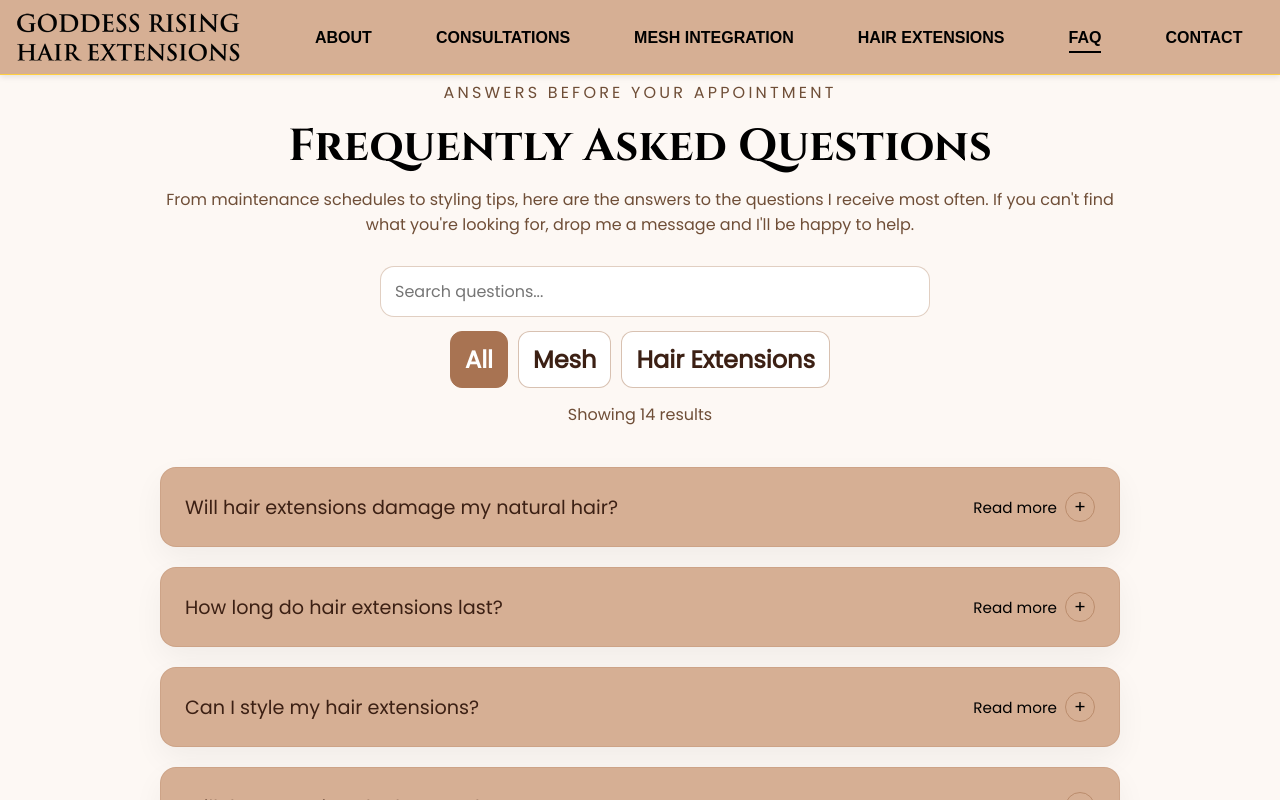
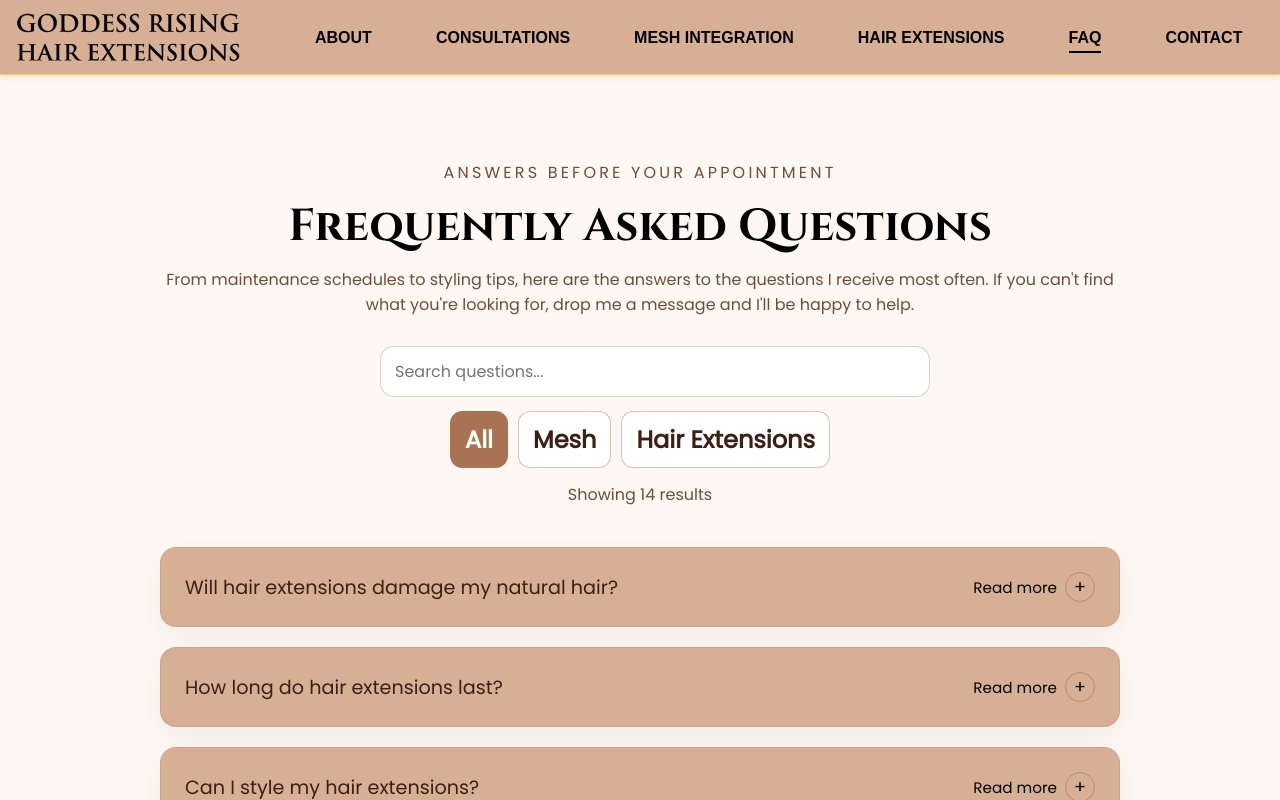
Before and after one commit to mr-aust1n/GoddessRisingNext, a Next.js app: page /faq in a window 1280 px wide. Shown: the top 800 px of the page. Built offline with nearby package versions, Linux system fonts and the light colour scheme.

Commit message:
Update Faq.module.css

```diff
--- a/styles/Faq.module.css
+++ b/styles/Faq.module.css
@@ -1,6 +1,6 @@
 .faqPage {
     background: #fdf8f4;
-    padding: 80px 20px;
+    padding: 160px 20px;
     color: #4d2b1f;
     font-family: var(--text-font);
 }
```
